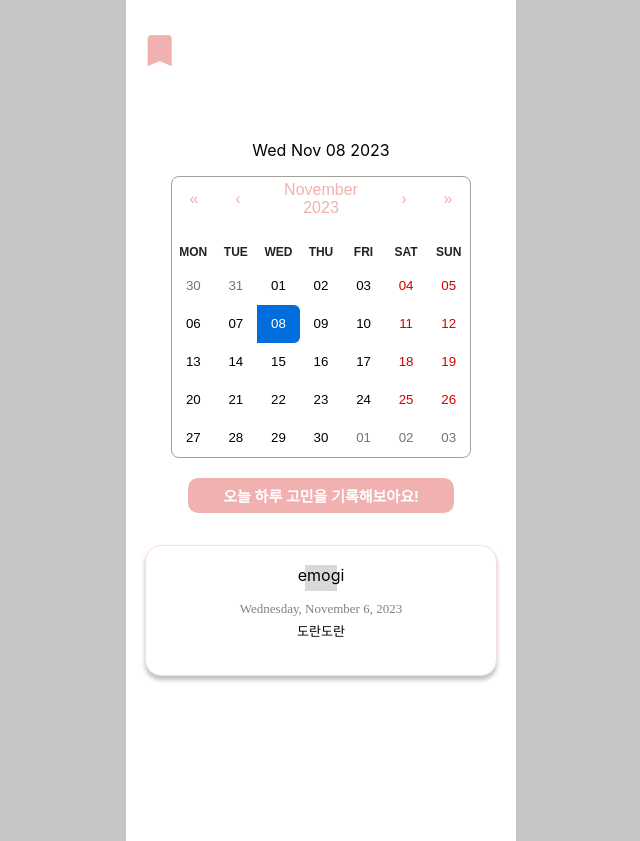
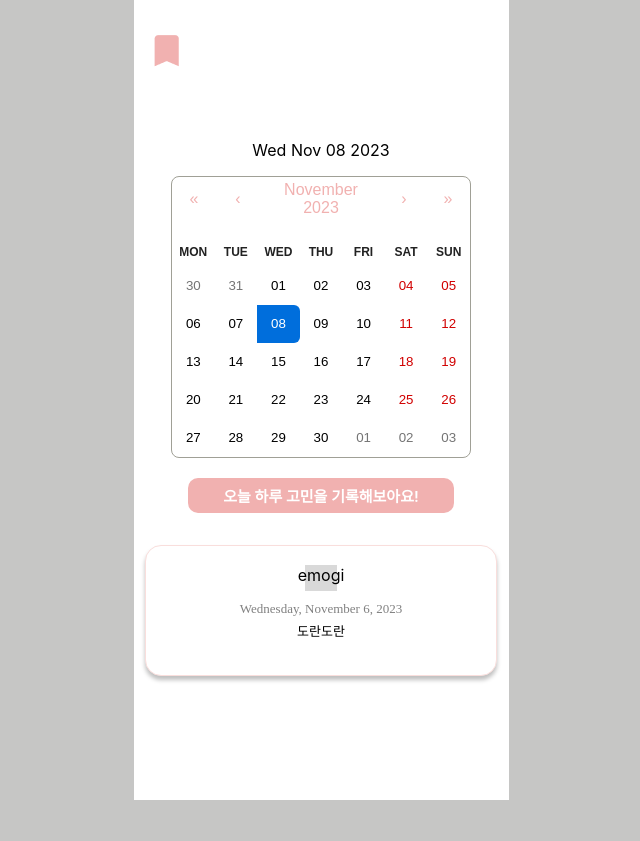
Before and after one commit to DORAN-SEVENTEEN/DORAN-FE, a React (Vite) app: page /calender in a window 1280 px wide. Shown: the whole page, without its empty margins (319-959 px from the left). After the commit the page ends 800 px from the top, so only its background shows below. Built offline with nearby package versions, Linux system fonts and the light colour scheme.

Commit message:
all container 삭제

```diff
--- a/src/stylesheet/all.css
+++ b/src/stylesheet/all.css
@@ -21,11 +21,6 @@
 
 .all-page{
   margin-top: 30px;
-}
-
-.container{
-    width: 390px;
-    height: 841px;
 }
 
 .all-content{
```
